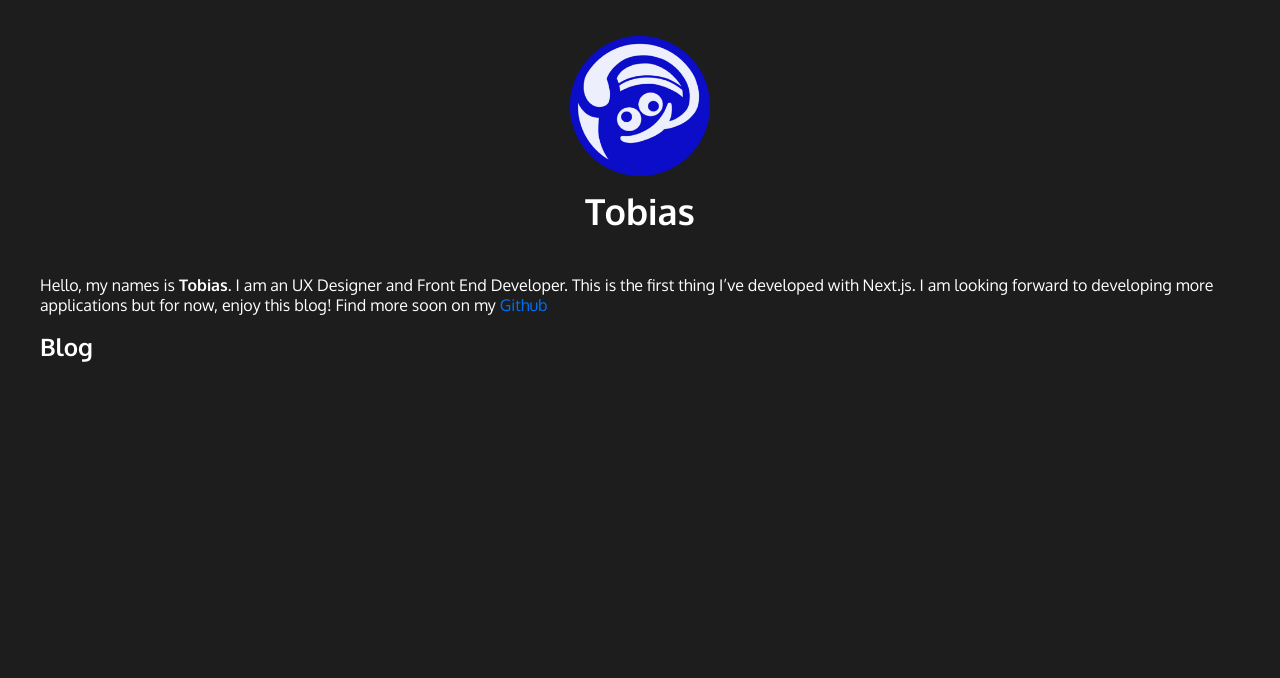
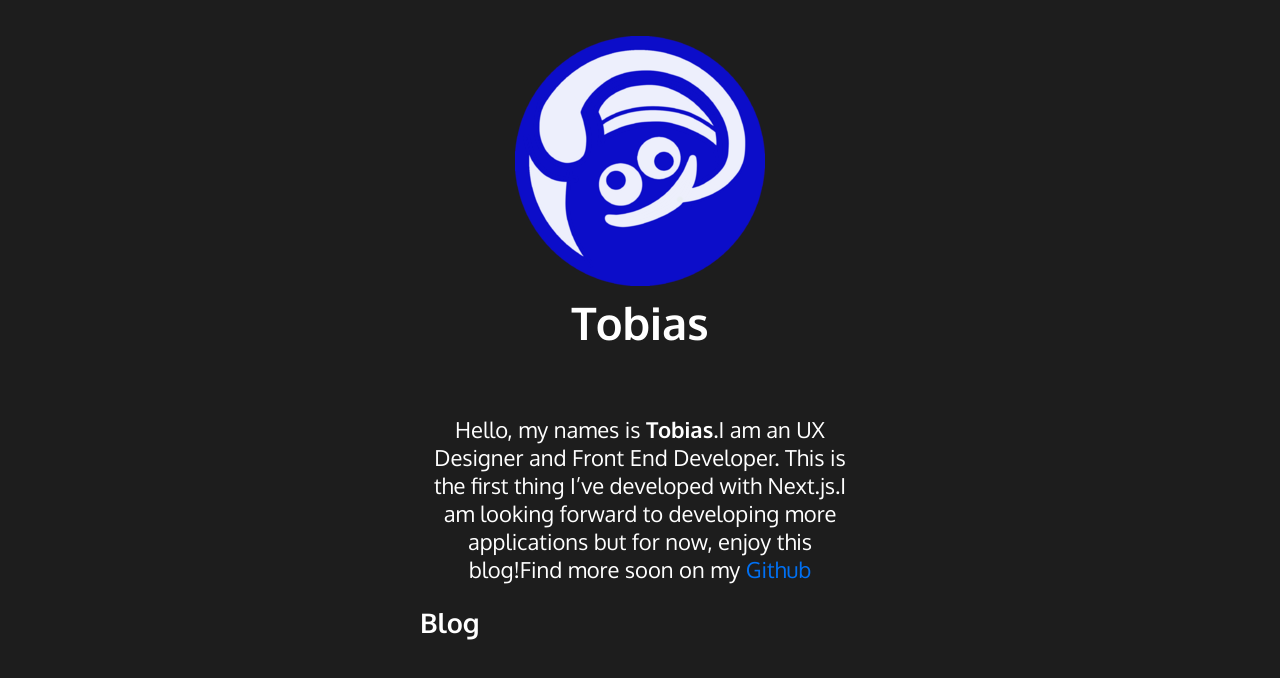
Before and after one commit to Aneksuz/blogoo, a Next.js app: page / in a window 1280 px wide. Shown: the top 678 px of the page. Built offline with nearby package versions, Linux system fonts and the light colour scheme.

Commit message:
CSS customized for viewports over 1024px

```diff
--- a/pages/index.js
+++ b/pages/index.js
@@ -18,8 +18,7 @@ export default function Home() {
             <Image
               src={profilePic}
               alt="Site icon"
-              width={140}
-              height={140}
+              layout="responsive"
             />
           </div>
 
@@ -27,19 +26,23 @@ export default function Home() {
             Tobias
           </h1>
         </div>
-        <p>
-          Hello, my names is <b>Tobias</b>. I am an UX Designer and Front End Developer.
-          This is the first thing I’ve developed with Next.js. I am looking forward
-          to developing more applications but for now, enjoy this blog! Find more soon on my{" "}
-          <a href="https://github.com/Aneksuz" target="_blank">Github</a>
-        </p>
+        <div className="static-text">
+          <div className="static-text--content">
+            <p>
+              Hello, my names is <b>Tobias</b>.I am an UX Designer and Front End Developer.
+              This is the first thing I’ve developed with Next.js.I am looking forward
+              to developing more applications but for now, enjoy this blog!Find more soon on my{" "}
+              <a href="https://github.com/Aneksuz" target="_blank">Github</a>
+            </p>
 
-        <h2>Blog</h2>
+            <h2>Blog</h2>
+          </div>
+        </div>
 
-      </main>
+      </main >
       <footer>
 
       </footer>
-    </div>
+    </div >
   )
 }
--- a/styles/globals.css
+++ b/styles/globals.css
@@ -38,6 +38,17 @@ a {
   text-decoration: none;
 }
 
+.static-text{
+  display: flex;
+  flex-direction: column;
+  align-items: center;
+
+}
+
+.static-text p{
+  width: 19.938rem;
+}
+
 .profile{
   margin: 2.25rem 0 2.625rem 0;
   display: flex;
@@ -47,9 +58,53 @@ a {
 }
 
 .profile--pic{
+  width: 8.75rem;
+  height: 8.75rem;
   margin: 0 0 0.5rem 0;
 }
 
 @media screen and (min-width: 640px ){
 
 }
+
+@media screen and (min-width: 768px ){
+
+}
+
+@media screen and (min-width: 1024px ){
+
+  h1{
+    font-size: 2.813rem;
+  }
+
+  h2{
+    font-size: 1.688rem;
+  }
+
+  .profile--pic{
+    width: 15.625rem;
+    height: 15.625rem;
+  }
+
+  .static-text{
+    display: flex;
+    flex-direction: column;
+    align-items: center;
+
+  }
+
+  .static-text p{
+    font-size: 1.375rem;
+    text-align: center;
+    width: 27.5rem;
+  }
+
+  .static-text--content{
+    align-items: left;
+  }
+
+}
+
+@media screen and (min-width: 1280px ){
+
+}
```
